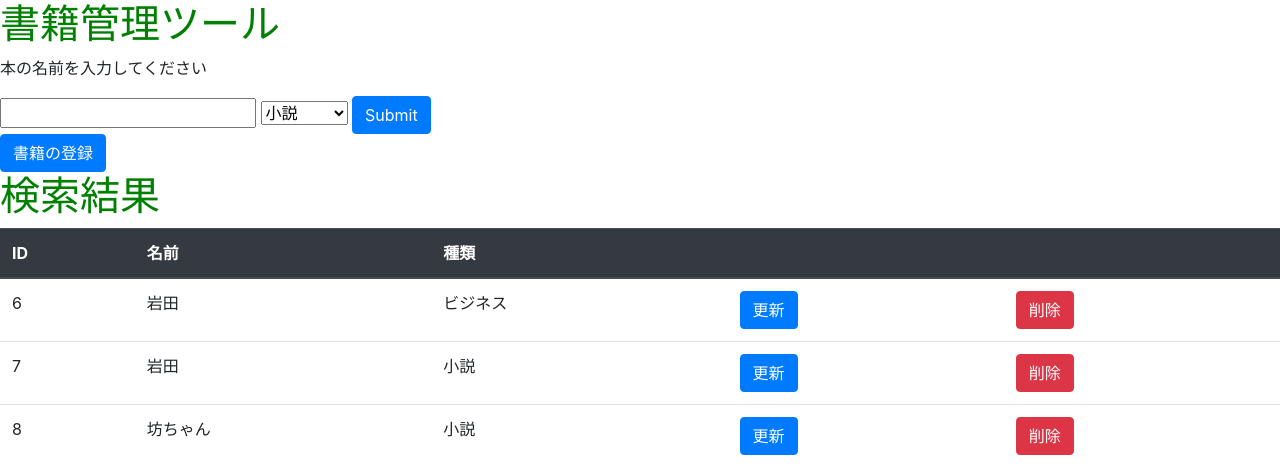
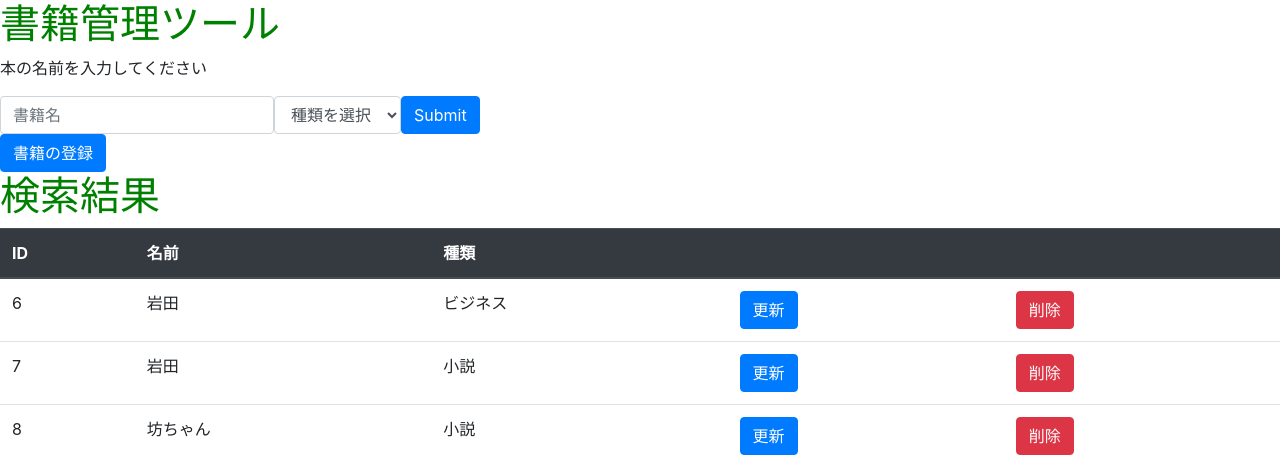
Before and after one commit to julimari125/ju_private, a Flask app: page / in a window 1280 px wide. Shown: the top 466 px of the page. Run offline with Flask 2, Linux system fonts and the light colour scheme; data comes from the database, SQL or seed files in the repository; some libraries are stand-ins or nearby versions.

Commit message:
Blue print practice

```diff
--- a/DAY5/templates/books/index.html
+++ b/DAY5/templates/books/index.html
@@ -12,9 +12,10 @@
         {% extends "layout.html" %}
         {% block content%}
         <p>本の名前を入力してください</p>
-        <form action='/'>
-            <input type='text' name='name'>
-            <select name='kind'>
+        <form action='/' class="form-inline">
+            <input type='text' name='name' placeholder='書籍名' class='form-control' m-1>
+            <select name='kind' class='form-control' m-1>
+                <option value=''>種類を選択</option>
                 <option value='小説'>小説</option>
                 <option value='ビジネス'>ビジネス</option>
                 <option value='自己啓発'>自己啓発</option>
```
